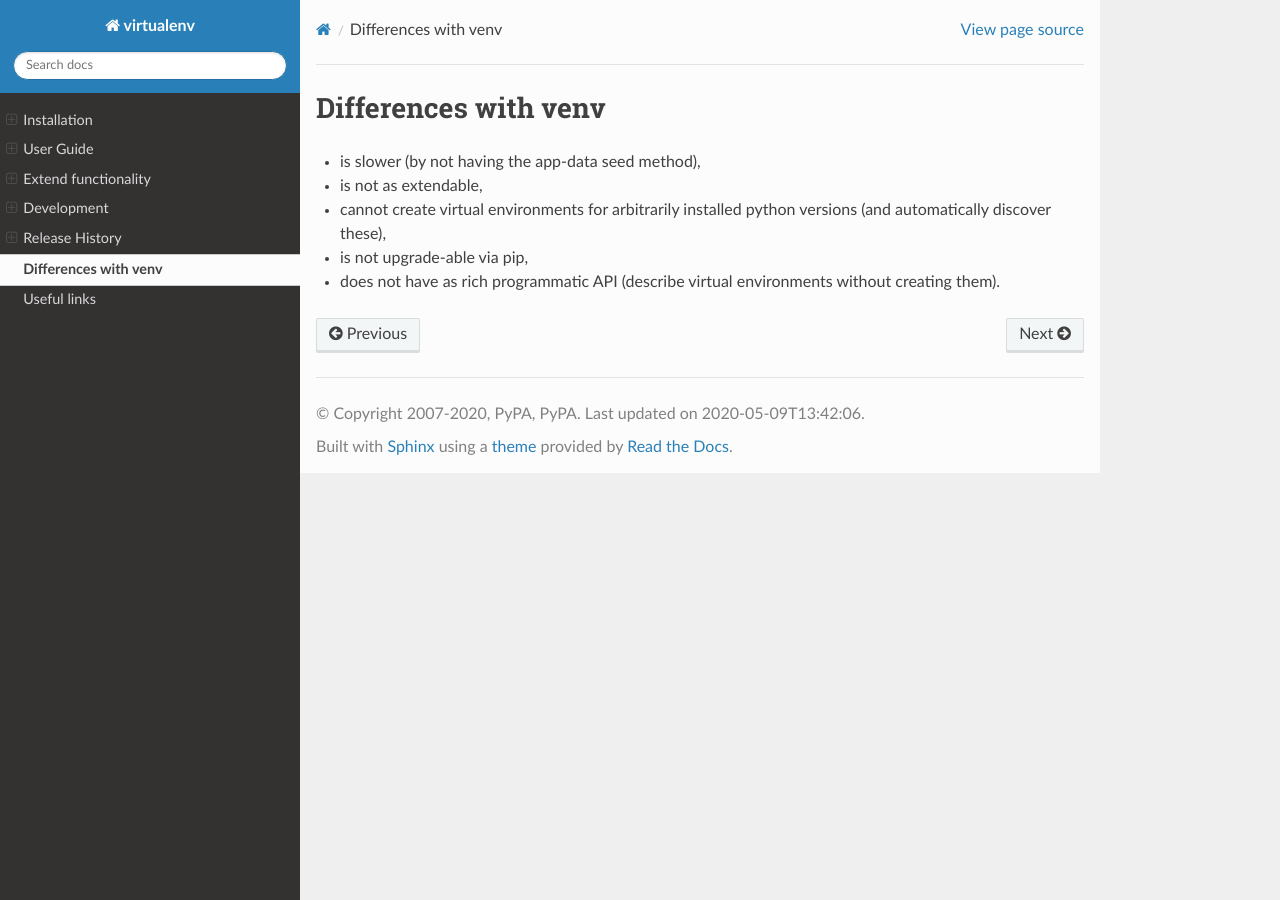
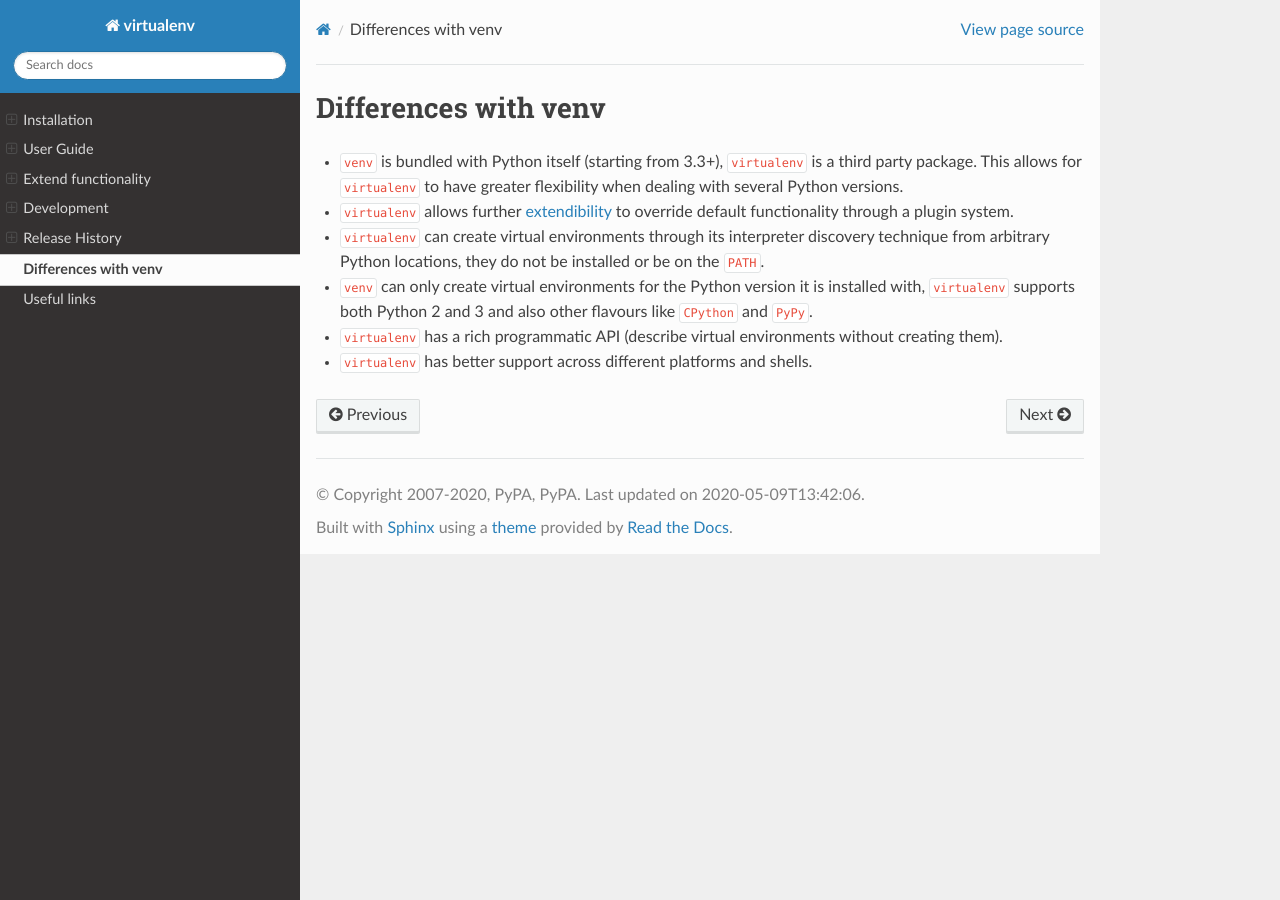
Before and after one commit to pypa/virtualenv, a Sphinx documentation site: the page built from docs/differences_with_venv.rst, in a window 1280 px wide. Built offline with Sphinx 7.4.7 and the Read the Docs theme 2.0.0, drawn with Linux system fonts in a browser that asks for light colours; pages that are not in the unit, such as notebooks, are missing from menus; the version number could not be read and is left out.

Commit message:
Update diffferences with venv

```diff
--- a/docs/differences_with_venv.rst
+++ b/docs/differences_with_venv.rst
@@ -1,7 +1,17 @@
 Differences with venv
 =====================
-- is slower (by not having the app-data seed method),
-- is not as extendable,
-- cannot create virtual environments for arbitrarily installed python versions (and automatically discover these),
-- is not upgrade-able via pip,
-- does not have as rich programmatic API (describe virtual environments without creating them).
+
+- ``venv`` is bundled with Python itself (starting from 3.3+), ``virtualenv``
+  is a third party package. This allows for ``virtualenv`` to have greater
+  flexibility when dealing with several Python versions.
+- ``virtualenv`` allows further :doc:`extendibility <extend>` to override default
+  functionality through a plugin system.
+- ``virtualenv`` can create virtual environments through its interpreter discovery
+  technique from arbitrary Python locations, they do not be installed or be on the
+  ``PATH``.
+- ``venv`` can only create virtual environments for the Python version it is
+  installed with, ``virtualenv`` supports both Python 2 and 3 and also other flavours
+  like ``CPython`` and ``PyPy``.
+- ``virtualenv`` has a rich programmatic API (describe virtual environments without
+  creating them).
+- ``virtualenv`` has better support across different platforms and shells.
```
